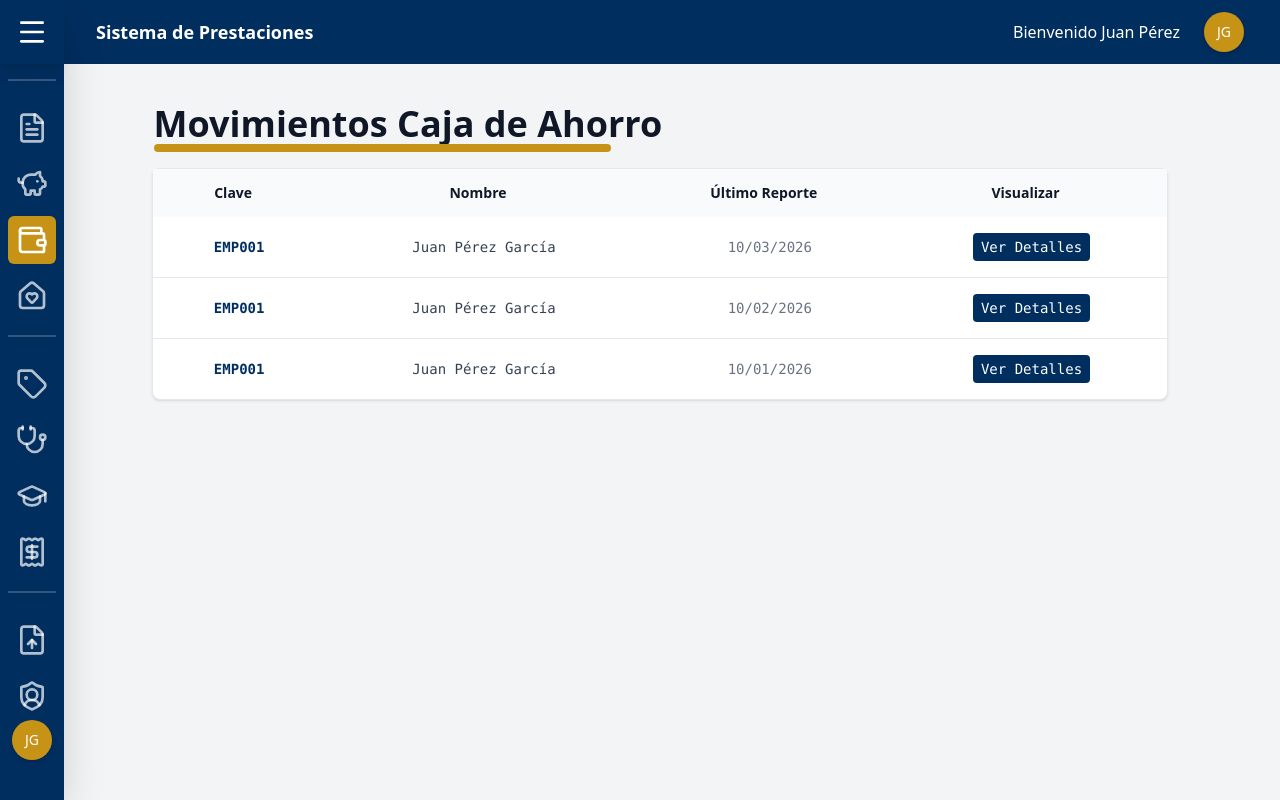
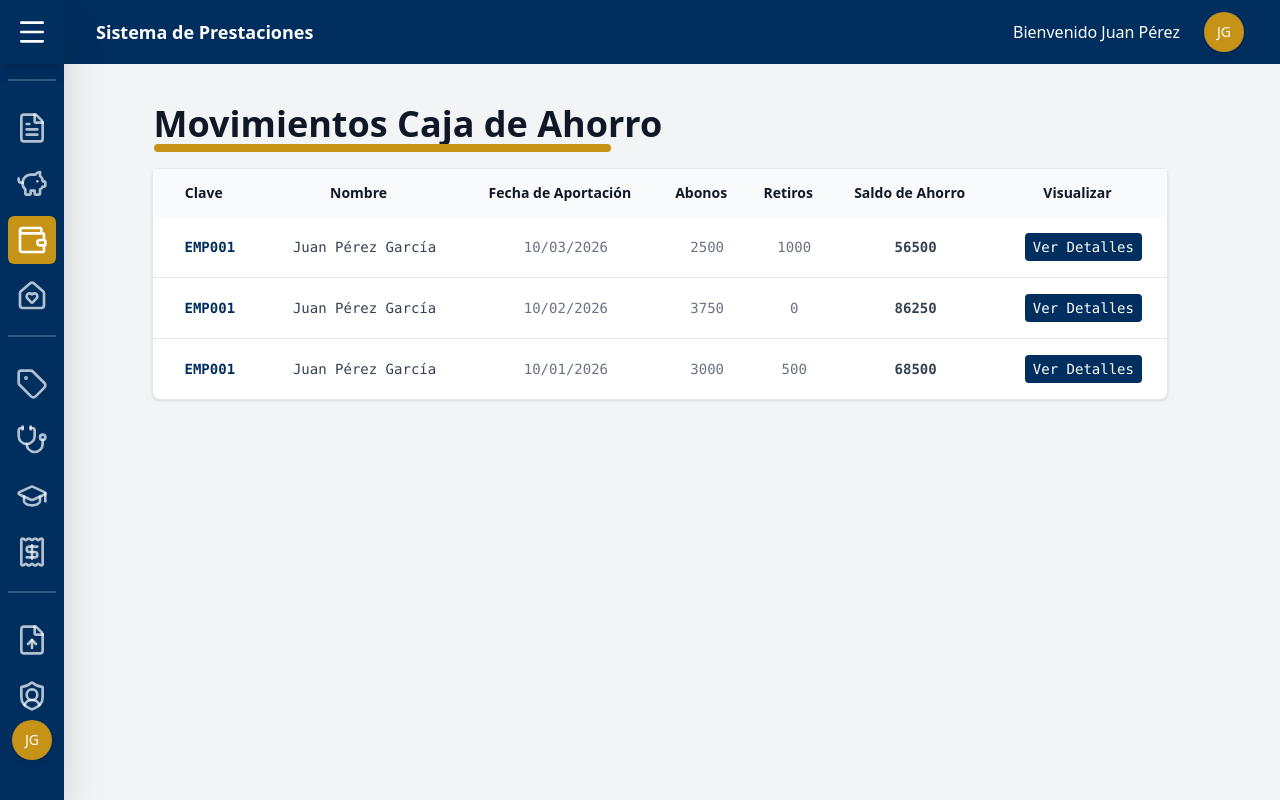
Before and after one commit to HectorBarrera13/FrontCGRH, a React (Vite) app in the folder my-front/: page /caja-ahorro in a window 1280 px wide. Built offline with nearby package versions, Linux system fonts and the light colour scheme.

Commit message:
FAR and CajaDeAhorro tables update

```diff
--- a/my-front/src/components/DescriptionCard.tsx
+++ b/my-front/src/components/DescriptionCard.tsx
@@ -2,7 +2,7 @@ import React from "react";
 
 type DescriptionCardProps = {
   /** Encabezados */
-  lastReportDate: string; // "2026-02-10" o "10/02/2026" etc.
+  lastReportDate: string;
 
   /** Datos Generales */
   employeeKey: string;
@@ -20,7 +20,7 @@ type DescriptionCardProps = {
   onDownload?: () => void;
   downloadDisabled?: boolean;
 
-  /** Icono y estilos (se mantienen) */
+  /** Icono y estilos */
   icon: React.ElementType;
   iconColor?: string;
   iconBgColor?: string;
@@ -57,8 +57,8 @@ const DescriptionCardCard = ({
   return (
     <div
       className={`
-        flex flex-col p-5 rounded-2xl border-2 bg-white h-fit
-        transition-all duration-300 shadow-sm w-[350px]
+        flex flex-col p-6 rounded-2xl border-2 bg-white h-fit
+        transition-all duration-300 shadow-sm w-[420px]
         ${borderColor}
         select-none
       `}
@@ -67,22 +67,17 @@ const DescriptionCardCard = ({
       <div className="flex items-start justify-between w-full">
         <div className="flex items-center gap-4">
           <div className={`p-3 rounded-xl transition-all ${iconBgColor}`}>
-            <Icon className={`w-6 h-6 ${iconColor}`} />
+            <Icon className={`w-8 h-8 ${iconColor}`} />
           </div>
 
           <div className="flex flex-col">
-            {/* 1) Fondo de Ahorro para el Retiro */}
-            <h3 className="font-bold text-base text-gray-700">
+            <h3 className="font-bold text-xl text-gray-700">
               Fondo de Ahorro para el Retiro
             </h3>
-
-            {/* 2) Reporte de Movimientos */}
-            <p className="text-xs font-semibold text-gray-500">
+            <p className="text-base font-semibold text-gray-500">
               Reporte de Movimientos
             </p>
-
-            {/* 3) Fecha último reporte */}
-            <p className="text-[11px] text-gray-400">
+            <p className="text-sm text-gray-400">
               Último reporte cargado:{" "}
               <span className="font-semibold text-gray-500">
                 {lastReportDate}
@@ -92,29 +87,29 @@ const DescriptionCardCard = ({
         </div>
       </div>
 
-      {/* Contenido (siempre visible porque tus requerimientos no piden acordeón) */}
+      {/* Contenido */}
       <div className="mt-5 border-t border-gray-50 pt-5 flex flex-col gap-5">
         {/* Datos Generales */}
         <div>
-          <p className="text-[11px] font-black text-blue-500 uppercase tracking-widest mb-3">
+          <p className="text-sm font-black text-blue-500 uppercase tracking-widest mb-3">
             Datos Generales
           </p>
 
           <div className="flex flex-col gap-3">
             <div className="flex justify-between items-center">
-              <span className="text-[10px] font-bold text-gray-400 uppercase">
+              <span className="text-sm font-bold text-gray-400 uppercase">
                 Clave Empleado
               </span>
-              <span className="text-sm font-black text-gray-700">
+              <span className="text-lg font-black text-gray-700">
                 {employeeKey}
               </span>
             </div>
 
             <div className="flex justify-between items-center">
-              <span className="text-[10px] font-bold text-gray-400 uppercase">
+              <span className="text-sm font-bold text-gray-400 uppercase">
                 Nombre Empleado
               </span>
-              <span className="text-sm font-black text-gray-700 text-right">
+              <span className="text-lg font-black text-gray-700 text-right">
                 {employeeName}
               </span>
             </div>
@@ -123,7 +118,7 @@ const DescriptionCardCard = ({
 
         {/* Resumen General */}
         <div>
-          <p className="text-[11px] font-black text-blue-500 uppercase tracking-widest mb-3">
+          <p className="text-sm font-black text-blue-500 uppercase tracking-widest mb-3">
             Resumen General
           </p>
 
@@ -141,7 +136,7 @@ const DescriptionCardCard = ({
         </div>
 
         {/* Información Santander */}
-        <p className="text-[11px] text-gray-400 leading-4">
+        <p className="text-sm text-gray-400 leading-5">
           Información proporcionada por Banco Santander (México), S.A.
           Institución de Banca Múltiple Grupo Financiero México.
         </p>
@@ -152,7 +147,7 @@ const DescriptionCardCard = ({
           disabled={downloadDisabled}
           onClick={onDownload}
           className={`
-            w-full py-2.5 rounded-xl font-bold text-sm transition
+            w-full py-3 rounded-xl font-bold text-lg transition
             ${downloadDisabled ? "bg-gray-200 text-gray-400 cursor-not-allowed" : "bg-blue-600 text-white hover:bg-blue-700"}
           `}
         >
@@ -166,10 +161,8 @@ const DescriptionCardCard = ({
 function Row({ label, value }: { label: string; value: string }) {
   return (
     <div className="flex justify-between items-center w-full">
-      <span className="text-[10px] font-bold text-gray-400 uppercase">
-        {label}
-      </span>
-      <span className="text-sm font-black text-gray-700">{value}</span>
+      <span className="text-sm font-bold text-gray-400 uppercase">{label}</span>
+      <span className="text-lg font-black text-gray-700">{value}</span>
     </div>
   );
 }
--- a/my-front/src/views/CajaAhorro.tsx
+++ b/my-front/src/views/CajaAhorro.tsx
@@ -64,7 +64,15 @@ export default function CajaAhorro() {
     },
   ];
 
-  const headers = ["Clave", "Nombre", "Último Reporte", "Visualizar"];
+  const headers = [
+    "Clave",
+    "Nombre",
+    "Fecha de Aportación",
+    "Abonos",
+    "Retiros",
+    "Saldo de Ahorro",
+    "Visualizar",
+  ];
 
   const ANIM_MS = 700;
 
@@ -94,6 +102,11 @@ export default function CajaAhorro() {
     employeeName: <span className="text-gray-700">{item.employeeName}</span>,
     lastReportDate: (
       <span className="text-gray-500">{item.lastReportDate}</span>
+    ),
+    payment: <span className="text-gray-500">{item.earnings}</span>,
+    withdrawal: <span className="text-gray-500">{item.withdrawals}</span>,
+    finalBalance: (
+      <span className="text-gray-700 font-bold">{item.finalBalance}</span>
     ),
     view: (
       <button
@@ -153,8 +166,8 @@ export default function CajaAhorro() {
               withdrawals={renderItem.withdrawals}
               earnings={renderItem.earnings}
               finalBalance={renderItem.finalBalance}
+              onDownload={handleDownload}
               vestedRights={renderItem.vestedRights}
-              onDownload={handleDownload}
               icon={Wallet}
               iconColor="text-blue-600"
               iconBgColor="bg-blue-50"
--- a/my-front/src/views/FontoRetiro.tsx
+++ b/my-front/src/views/FontoRetiro.tsx
@@ -9,6 +9,7 @@ type FondoRetiroData = {
   employeeKey: string;
   employeeName: string;
   lastReportDate: string;
+  payment: string;
   initialBalance: number;
   contributions: number;
   withdrawals: number;
@@ -33,6 +34,7 @@ export default function FondoRetiroReports() {
       employeeKey: "EMP001",
       employeeName: "Juan Pérez García",
       lastReportDate: "10/03/2026",
+      payment: "1200.00",
       initialBalance: 50000,
       contributions: 5000,
       withdrawals: 1000,
@@ -45,6 +47,7 @@ export default function FondoRetiroReports() {
       employeeKey: "EMP001",
       employeeName: "Juan Pérez García",
       lastReportDate: "10/02/2026",
+      payment: "1200.00",
       initialBalance: 75000,
       contributions: 7500,
       withdrawals: 0,
@@ -57,6 +60,7 @@ export default function FondoRetiroReports() {
       employeeKey: "EMP001",
       employeeName: "Juan Pérez García",
       lastReportDate: "10/01/2026",
+      payment: "1200.00",
       initialBalance: 60000,
       contributions: 6000,
       withdrawals: 500,
@@ -66,7 +70,15 @@ export default function FondoRetiroReports() {
     },
   ];
 
-  const headers = ["Clave", "Nombre", "Último Reporte", "Visualizar"];
+  const headers = [
+    "Clave",
+    "Nombre",
+    "Fecha de Aportación",
+    "Abonos",
+    "Retiros",
+    "Saldo de Ahorro",
+    "Visualizar",
+  ];
 
   const ANIM_MS = 700;
 
@@ -96,6 +108,11 @@ export default function FondoRetiroReports() {
     employeeName: <span className="text-gray-700">{item.employeeName}</span>,
     lastReportDate: (
       <span className="text-gray-500">{item.lastReportDate}</span>
+    ),
+    payment: <span className="text-gray-500">{item.earnings}</span>,
+    withdrawal: <span className="text-gray-500">{item.withdrawals}</span>,
+    finalBalance: (
+      <span className="text-gray-700 font-bold">{item.finalBalance}</span>
     ),
     view: (
       <button
```
